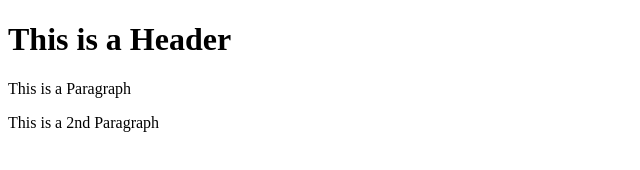
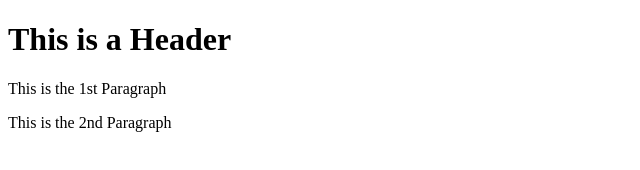
Before and after one commit to RDiksha/git-test, a website: page index.html in a window 1280 px wide. Shown: the full height of the page, 0-640 px from the left. Drawn offline with Linux system fonts and the light colour scheme.

```diff
--- a/index.html
+++ b/index.html
@@ -3,7 +3,7 @@
     <head></head>
     <body>
         <h1>This is a Header</h1>
-        <p>This is a Paragraph</p>
-        <p>This is a 2nd Paragraph</p>
+        <p>This is the 1st Paragraph</p>
+        <p>This is the 2nd Paragraph</p>
     </body>
 </html>
```
Also changed, not shown: package.json (added, +24 -0 lines), 2 other files.
